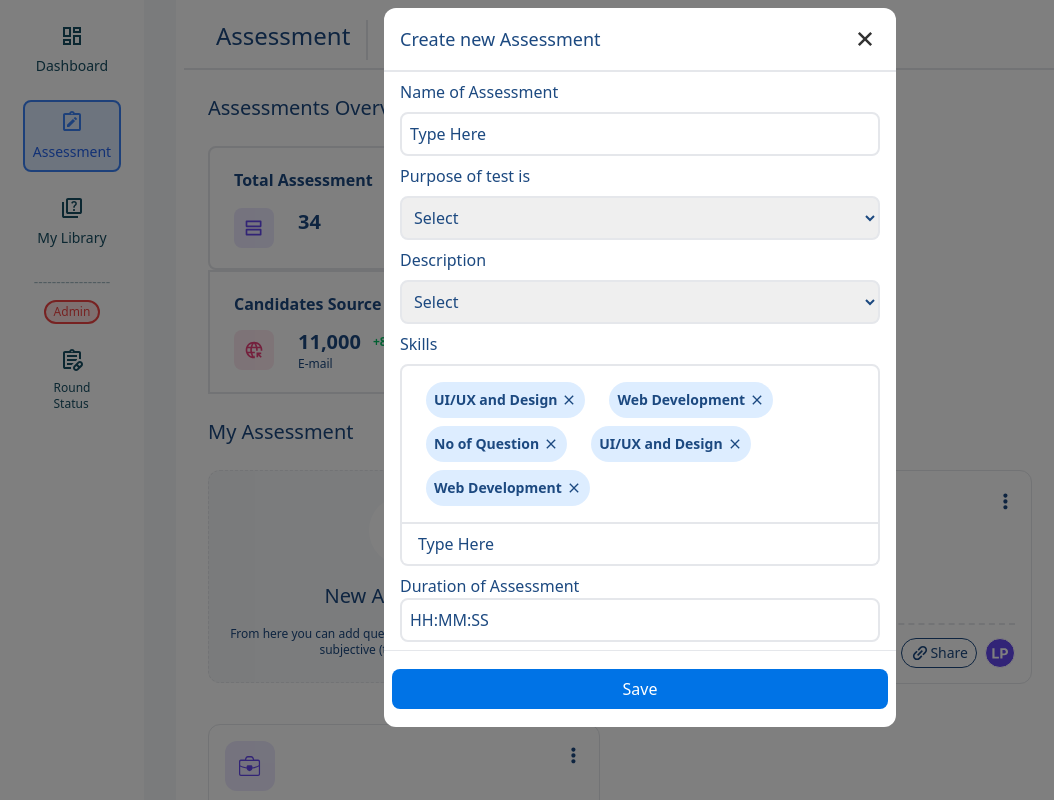
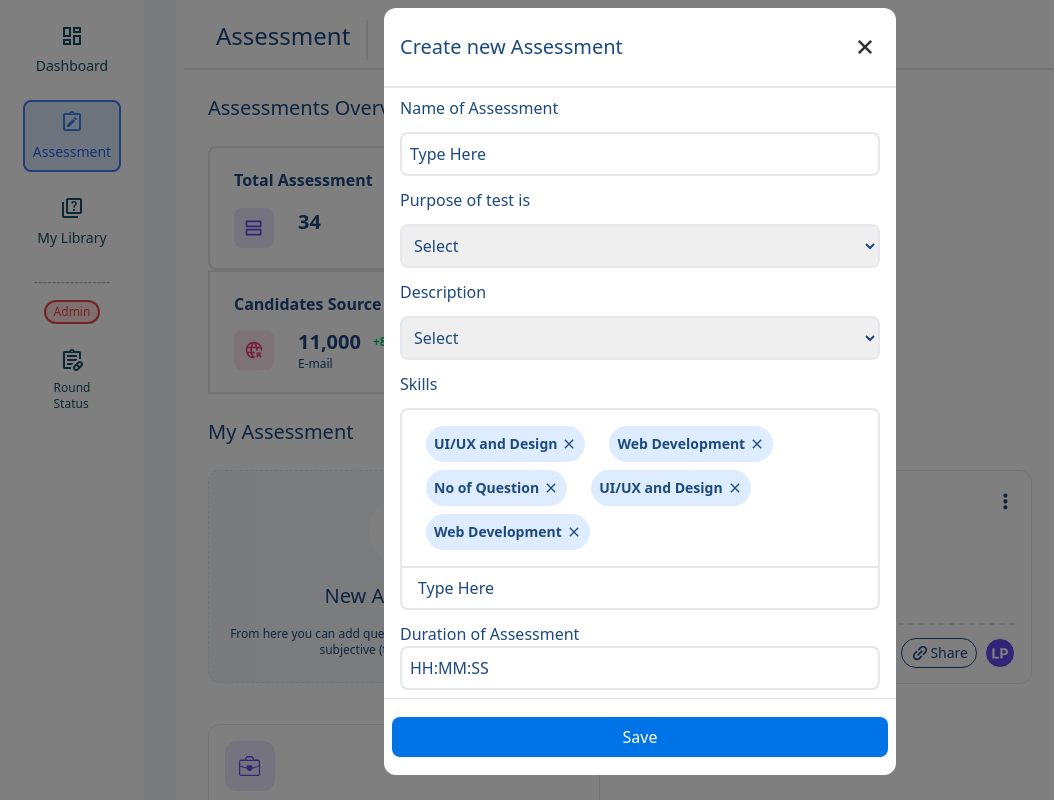
Before and after one commit to Akash-Zawar/UnStop_Assignment, a React (Vite) app: page / in a window 1280 px wide. Both pictures are taken after a click on the element 404 px from the left and 577 px from the top of the page. Shown: the top 800 px of the page, without its empty margins (0-1054 px from the left). Built offline with nearby package versions, Linux system fonts and the light colour scheme.

Commit message:
form ui minor updates

```diff
--- a/src/components/content/Assessment/form.jsx
+++ b/src/components/content/Assessment/form.jsx
@@ -37,8 +37,8 @@ const FormElement = ({ onClose }) => {
   return (
     <div className="fixed inset-0 sm:top-0  z-50 bg-black bg-opacity-50">
       <div className="sm:w-2/5 fixed bottom-0  sm:static sm:my-2   mx-auto bg-white rounded-xl">
-        <div className="text-navy-blue sm:p-4 px-2 flex flex-row justify-between items-center border-b-2 border-grey">
-          <p className="text-lg font-medium hidden sm:block">
+        <div className="text-navy-blue sm:px-4 sm:py-6 px-2 flex flex-row justify-between items-center border-b-2 border-grey">
+          <p className="text-xl font-medium hidden sm:block">
             Create new Assessment
           </p>
           <p className="text-xl  py-4 font-semibold sm:hidden">
@@ -73,7 +73,7 @@ const FormElement = ({ onClose }) => {
             />
           </svg>
         </div>
-        <div className="sm:mx-4 sm:my-2 m-2.5 text-navy-blue flex flex-col sm:gap-2 gap-3">
+        <div className="sm:mx-4 sm:my-2 m-2.5 text-navy-blue flex flex-col sm:gap-3 gap-3">
           <p className="text-lg sm:text-base font-medium">Name of Assessment</p>
           <input
             type="text"
```
